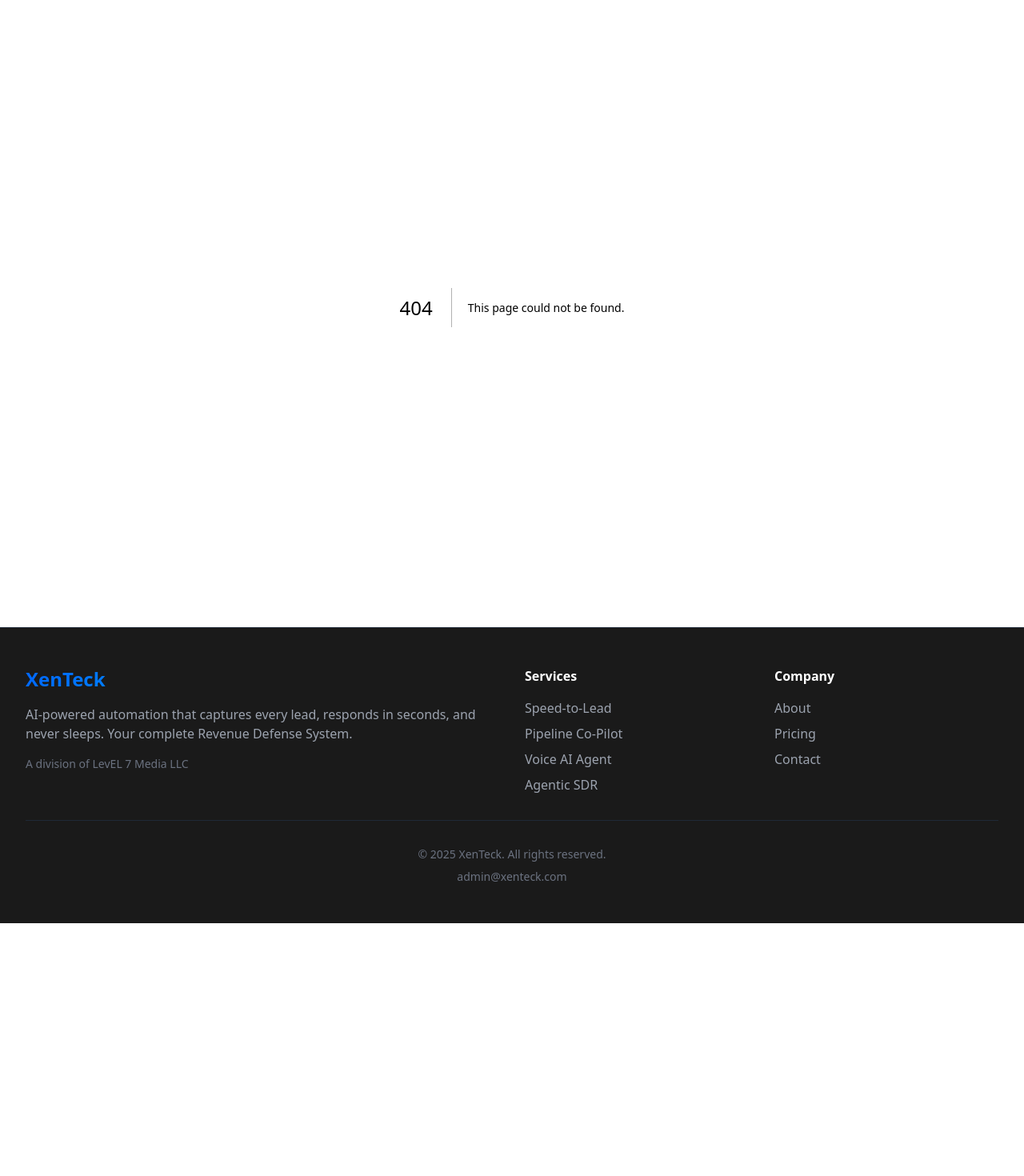
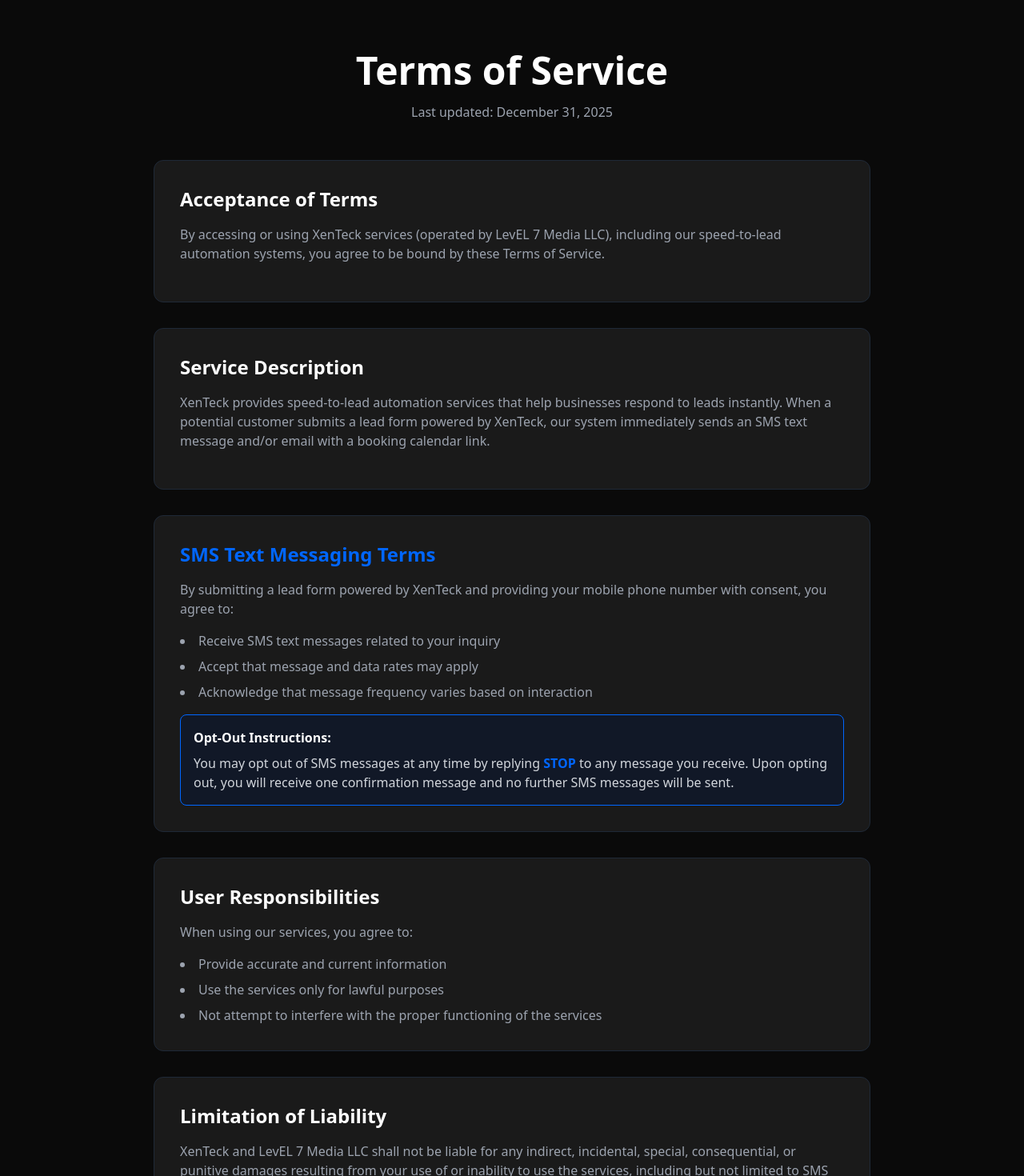
Before and after one commit to ShaunandDavid/xenteck-site, a Next.js app: page /terms in a window 1280 px wide. Before the commit this address had no page. Shown: the part 80-1550 px from the top of the page at 80% size. Before the commit the page ends 1234 px from the top, so only its background shows below. Built offline with nearby package versions, Linux system fonts and the light colour scheme.

Commit message:
Add terms of service page with SMS terms for Twilio A2P compliance

```diff
--- /dev/null
+++ b/pages/terms.js
@@ -0,0 +1,74 @@
+import Head from 'next/head';
+import Link from 'next/link';
+
+export default function Terms() {
+  return (
+    <>
+      <Head><title>Terms of Service | XenTeck</title></Head>
+      <section className="py-20 px-4">
+        <div className="max-w-4xl mx-auto">
+          <div className="text-center mb-12">
+            <h1 className="text-4xl md:text-5xl font-bold mb-4">Terms of Service</h1>
+            <p className="text-gray-400">Last updated: December 31, 2025</p>
+          </div>
+
+          <div className="bg-xenteck-gray border border-gray-800 rounded-xl p-8 mb-8">
+            <h2 className="text-2xl font-bold mb-4">Acceptance of Terms</h2>
+            <p className="text-gray-400 mb-4">By accessing or using XenTeck services (operated by LevEL 7 Media LLC), including our speed-to-lead automation systems, you agree to be bound by these Terms of Service.</p>
+          </div>
+
+          <div className="bg-xenteck-gray border border-gray-800 rounded-xl p-8 mb-8">
+            <h2 className="text-2xl font-bold mb-4">Service Description</h2>
+            <p className="text-gray-400 mb-4">XenTeck provides speed-to-lead automation services that help businesses respond to leads instantly. When a potential customer submits a lead form powered by XenTeck, our system immediately sends an SMS text message and/or email with a booking calendar link.</p>
+          </div>
+
+          <div className="bg-xenteck-gray border border-gray-800 rounded-xl p-8 mb-8">
+            <h2 className="text-2xl font-bold mb-4 text-xenteck-blue">SMS Text Messaging Terms</h2>
+            <p className="text-gray-400 mb-4">By submitting a lead form powered by XenTeck and providing your mobile phone number with consent, you agree to:</p>
+            <ul className="text-gray-400 list-disc list-inside space-y-2 mb-4">
+              <li>Receive SMS text messages related to your inquiry</li>
+              <li>Accept that message and data rates may apply</li>
+              <li>Acknowledge that message frequency varies based on interaction</li>
+            </ul>
+            <div className="bg-gray-900 border border-xenteck-blue rounded-lg p-4">
+              <p className="text-white font-semibold mb-2">Opt-Out Instructions:</p>
+              <p className="text-gray-300">You may opt out of SMS messages at any time by replying <strong className="text-xenteck-blue">STOP</strong> to any message you receive. Upon opting out, you will receive one confirmation message and no further SMS messages will be sent.</p>
+            </div>
+          </div>
+
+          <div className="bg-xenteck-gray border border-gray-800 rounded-xl p-8 mb-8">
+            <h2 className="text-2xl font-bold mb-4">User Responsibilities</h2>
+            <p className="text-gray-400 mb-4">When using our services, you agree to:</p>
+            <ul className="text-gray-400 list-disc list-inside space-y-2">
+              <li>Provide accurate and current information</li>
+              <li>Use the services only for lawful purposes</li>
+              <li>Not attempt to interfere with the proper functioning of the services</li>
+            </ul>
+          </div>
+
+          <div className="bg-xenteck-gray border border-gray-800 rounded-xl p-8 mb-8">
+            <h2 className="text-2xl font-bold mb-4">Limitation of Liability</h2>
+            <p className="text-gray-400">XenTeck and LevEL 7 Media LLC shall not be liable for any indirect, incidental, special, consequential, or punitive damages resulting from your use of or inability to use the services, including but not limited to SMS message delivery failures or delays.</p>
+          </div>
+
+          <div className="bg-xenteck-gray border border-gray-800 rounded-xl p-8 mb-8">
+            <h2 className="text-2xl font-bold mb-4">Changes to Terms</h2>
+            <p className="text-gray-400">We reserve the right to modify these Terms at any time. Changes will be effective immediately upon posting to this page. Your continued use of the services constitutes acceptance of any modified terms.</p>
+          </div>
+
+          <div className="bg-xenteck-gray border border-gray-800 rounded-xl p-8 mb-8">
+            <h2 className="text-2xl font-bold mb-4">Contact Information</h2>
+            <p className="text-gray-400 mb-4">For questions about these Terms, or to receive help with SMS messages, contact us:</p>
+            <p className="text-gray-400"><a href="mailto:admin@xenteck.com" className="text-xenteck-blue hover:underline">admin@xenteck.com</a></p>
+            <p className="text-gray-400 mt-4">XenTeck is a service of LevEL 7 Media LLC</p>
+          </div>
+
+          <div className="text-center">
+            <Link href="/privacy" className="text-xenteck-blue hover:underline mr-6">Privacy Policy</Link>
+            <Link href="/" className="text-gray-400 hover:text-white">← Back to Home</Link>
+          </div>
+        </div>
+      </section>
+    </>
+  );
+}
```
